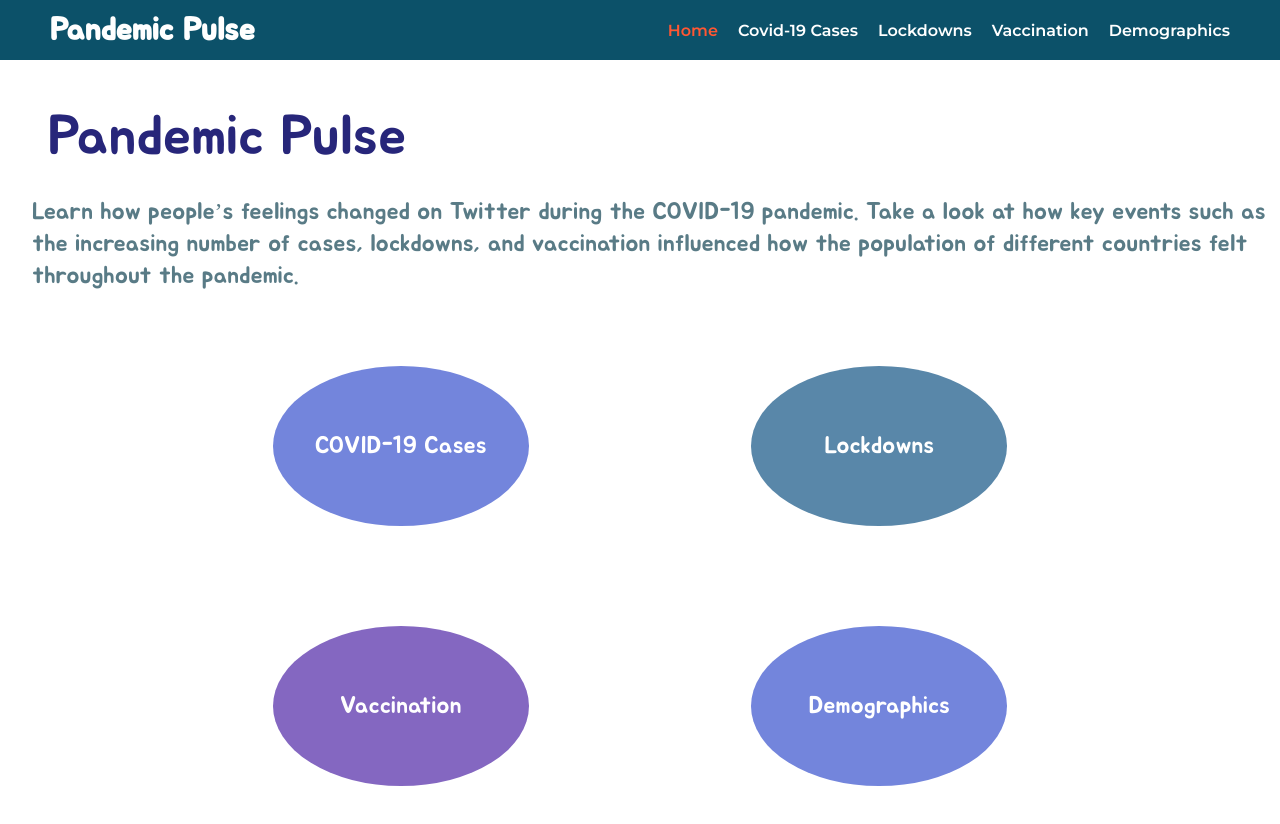
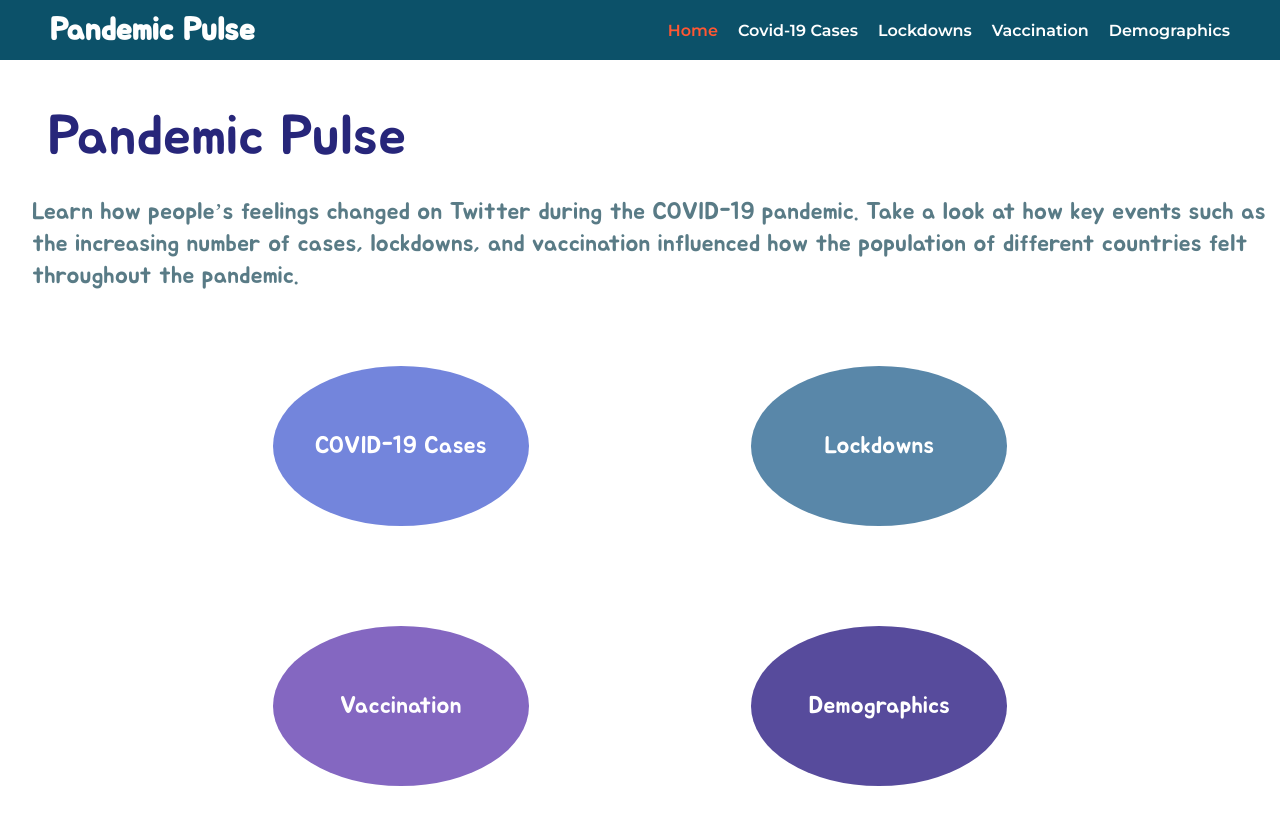
Before and after one commit to limap99/Pandemic-Pulse, a React (Create React App) app in the folder frontend/: page / in a window 1280 px wide. Shown: the top 824 px of the page. Built offline with nearby package versions, Linux system fonts and the light colour scheme.

Commit message:
updated description design

```diff
--- a/frontend/src/style/Description.css
+++ b/frontend/src/style/Description.css
@@ -63,7 +63,7 @@
     background-color: #3a6382;
   }
   .ellipse-intro-dem{
-    background-color: #7385DC;
+    background-color: #574B9C;
   }
   .ellipse-intro-dem:hover{
     background-color: #101d5d;
```
Also changed, not shown: 1 other file (tests, documents, lock files or other folders).
